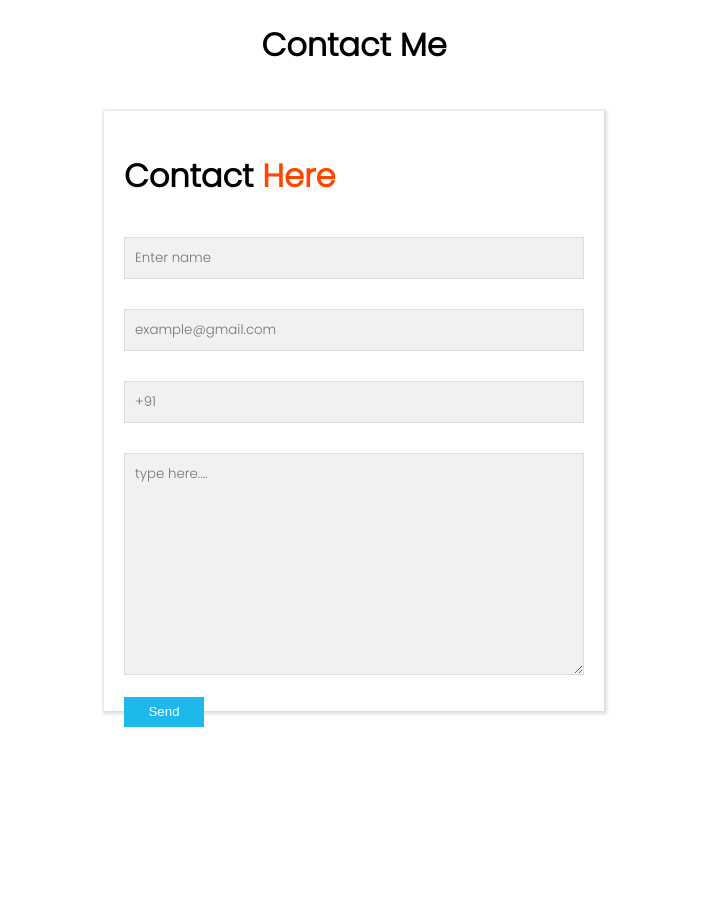
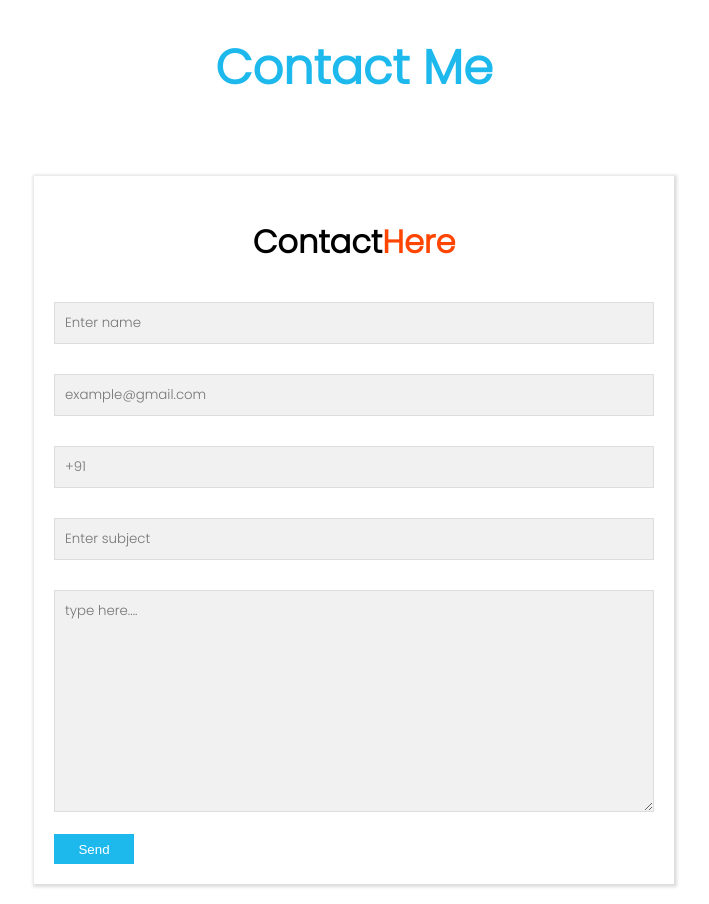
Before and after one commit to GarryMarathe/ContactUS, a React (Create React App) app: page / in a window 1280 px wide. Shown: the whole page, without its empty margins (286-995 px from the left). Before the commit the page ends 800 px from the top, so only its background shows below. Built offline with nearby package versions, Linux system fonts and the light colour scheme.

Commit message:
form post7

```diff
--- a/src/components/Form.css
+++ b/src/components/Form.css
@@ -17,20 +17,25 @@ body {
     align-items: center;
 }
 
-contact-heading {
+.contact-heading {
     font-size: 24px;
     margin-bottom: 20px;
     color: rgb(29, 185, 237);
 }
 
-form {
+.contact-form {
     display: block;
     background-color: #fff;
     box-shadow: 1px 1px 3px 2px #ddd;
     margin: 20px auto;
-    max-width: 500px;
-    max-height: 600px;
+    width: 50%;
     padding: 20px;
+}
+
+.contact-form h1{
+
+    display: flex;
+    justify-content: center;
 }
 
 form input,
--- a/src/components/Form.jsx
+++ b/src/components/Form.jsx
@@ -16,7 +16,7 @@ const Form = () => {
   const handleSubmit = () => {
 
     const toEmail = "gauravmarathe6468@gmail.com";
-    const subject = encodeURIComponent("User Inquiry");
+    const subject = encodeURIComponent(data.subject || "User Inquiry");
     const body = encodeURIComponent(`${data.message}`);
 
     window.open(`https://mail.google.com/mail/u/0/?fs=1&to=${toEmail}&su=${subject}&body=${body}&tf=cm`, "_blank");
@@ -32,11 +32,12 @@ const Form = () => {
       </div>
 
       <div className="contact-form">
-        <form onSubmit={handleSubmit} dataform>
+        <form onSubmit={handleSubmit} className='form'>
           <h1>Contact <span>Here</span></h1>
           <input type="text" name="name" id="" onChange={handleChange} value={data.name} placeholder='Enter name' required/>
           <input type="email" name="email" id="" onChange={handleChange} value={data.email} placeholder='example@gmail.com' required />
           <input type="phone" name="phone" id="" onChange={handleChange} value={data.phone} placeholder='+91' required/>
+          <input type="text" name="subject" onChange={handleChange} value={data.subject} placeholder='Enter subject' required/>
 
           <textarea name="message" id="" cols="30" rows="10" onChange={handleChange} value={data.message} placeholder='type here....' required/>
 
```
